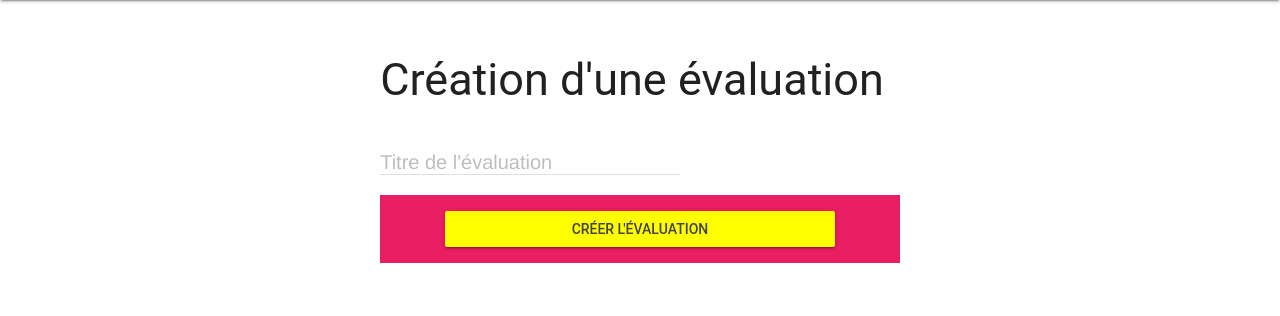
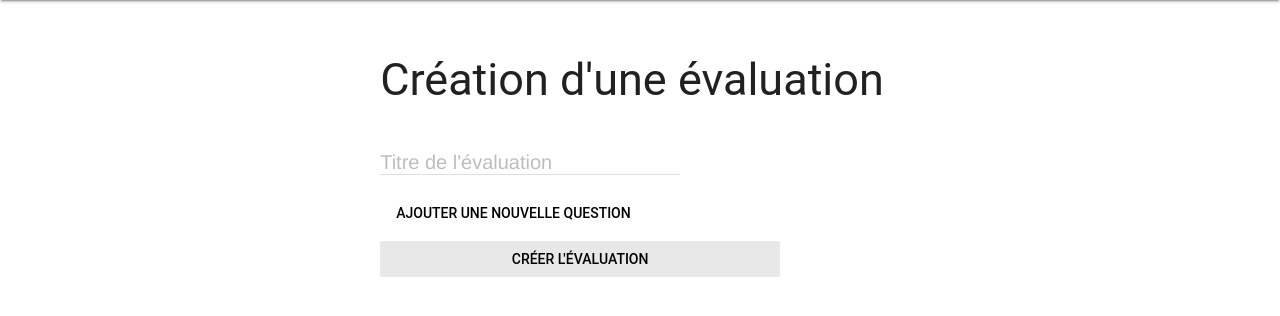
Before and after one commit to carbonnm/Les-Fringants-Fripons, a Flask app: page /createTest in a window 1280 px wide. Shown: the part 64-380 px from the top of the page. Run offline with Flask 3, Linux system fonts and the light colour scheme; parts of the project's set-up code (start-up, migrations or seed data) failed here and were passed over; some libraries are stand-ins or nearby versions.

Commit message:
avancées dans la création d'une évaluation

```diff
--- a/templates/correct_evaluation.html
+++ b/templates/correct_evaluation.html
@@ -10,6 +10,7 @@
             {% for question in questions %}
                 <div class="mdl-list__item">
                     <div class="material-icons mdl-badge mdl-badge--overlap" data-badge="1"><span>account_box</span></div>
+                    <span style="margin-right: 84px;"></span>
                     <div style="height: 40px;"></div>
                     <div class="mdl-list__item mdl-shadow--2dp">
                         <span class="mdl-list__item-primary-content">
--- a/templates/create_test.html
+++ b/templates/create_test.html
@@ -1,6 +1,38 @@
 {% extends 'header.html' %}
 
 {% block content %}
+
+<style>
+
+    .save-button-container {
+        display: flex;
+        justify-content: center;
+        align-items: center;
+        height: 100vh;
+    }
+
+    .save-button {
+        width: 80%; /* Adjust the width as needed */
+        max-width: 400px; /* Optional: Set a maximum width */
+        background-color: #e8e8e8;
+        -webkit-text-fill-color: black;
+        margin-top: 10px; /* Add margin between buttons */
+    }
+
+    .bouton-rose {
+        background-color: #e91e63; /* Couleur de fond rose */
+        color: white; /* Couleur du texte blanche */
+        border: none; /* Supprimer les bordures */
+        width: 100px;
+        height: 100px;
+        font-size: 16px; /* Taille de la police */
+    }
+
+    .icone-blanc {
+        color: white; /* Couleur de l'icône blanche */
+        margin-right: 5px; /* Espacement à droite de l'icône */
+    }
+</style>
 
     <div class="mdl-grid">
         <div class="mdl-cell mdl-cell--4-col"></div>
@@ -14,29 +46,41 @@
                     </div>
                 </form>
 
-                <!-- Save Button Container at the bottom -->
-                <style>
-                    .save-button-container {
-                        display: flex;
-                        justify-content: center;
-                        align-items: flex-end;
-                        padding: 16px;
-                        background-color: #e91e63
+                <!-- Ajouter une nouvelle question -->
+                <button type="button" class="mdl-button show-modal">
+                    <span>Ajouter une nouvelle question</span>
+                </button>
+                <dialog class="mdl-dialog">
+                    <div class="mdl-dialog__content">
+                        <p>Énoncé</p>
+                        <div class="mdl-textfield mdl-js-textfield custom-textfield">
+                            <input class="mdl-textfield__input" type="text" id="sample1">
+                            <label class="mdl-textfield__label" for="sample1" style="font-size: 20px;">Titre de l'évaluation</label>
+                        </div>
+                    </div>
+                    <div class="mdl-dialog__actions mdl-dialog__actions--full-width">
+                        <button type="button" class="mdl-button">Agree</button>
+                        <button type="button" class="mdl-button close">Disagree</button>
+                    </div>
+                </dialog>
+                <script>
+                    var dialog = document.querySelector('dialog');
+                    var showModalButton = document.querySelector('.show-modal');
+                    if (!dialog.showModal) {
+                        dialogPolyfill.registerDialog(dialog);
                     }
-
-                    .save-button {
-                        width: 80%; /* Adjust the width as needed */
-                        max-width: 400px; /* Optional: Set a maximum width */
-                        background-color: #e91e63;
-                    }
-                </style>
-                <div class="save-button-container">
-                    <button class="save-button mdl-button mdl-js-button mdl-button--raised mdl-js-ripple-effect mdl-button--accent">
+                    showModalButton.addEventListener('click', function () {
+                        dialog.showModal();
+                    });
+                    dialog.querySelector('.close').addEventListener('click', function () {
+                        dialog.close();
+                    });
+                </script>
+                <!-- Créer l'évaluation -->
+                <button class="save-button mdl-button mdl-js-button mdl-button mdl-js-ripple-effect mdl-button--accent">
                     Créer l'évaluation
                 </button>
         </div>
     </div>
-    </div>
-</div>
 
 {% endblock %}
```
Also changed, not shown: templates/students_listing.html (+31 -0 lines). Lines whose indentation alone changed are shown as unchanged.
